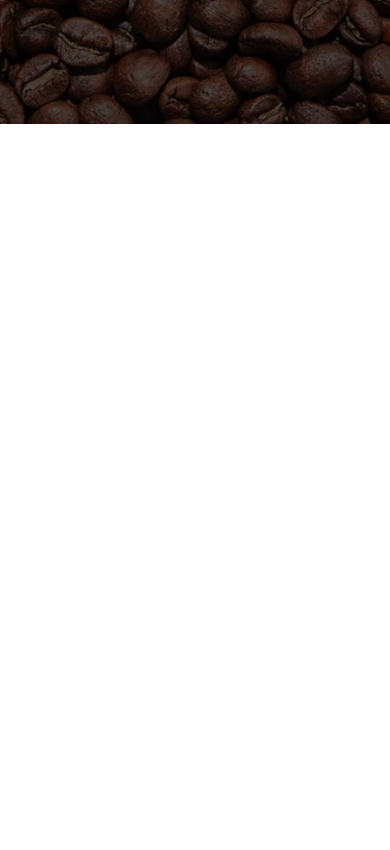
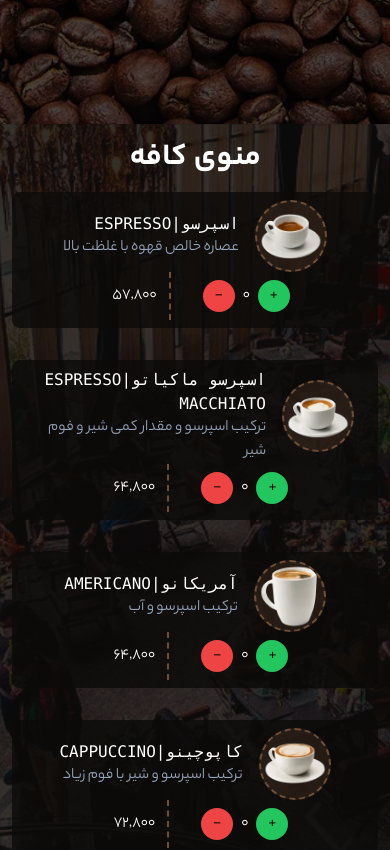
Before and after one commit to EHSANMADADI/Hotel-project, a Next.js app: page /coffee-shop in a window 390 px wide. Shown: the part 720-1570 px from the top of the page. Before the commit the page ends 844 px from the top, so only its background shows below. Built offline with nearby package versions, Linux system fonts and the light colour scheme.

Commit message:
Add menubar (Fully responsive)

```diff
--- /dev/null
+++ b/components/user/pages/cafe/Menu/Card-item.tsx
@@ -0,0 +1,40 @@
+import React from 'react'
+import Image from 'next/image'
+
+interface MenuItem {
+    item: {
+
+        id: number,
+        name: string
+        description: string
+        price: number
+        image: string
+    }
+}
+
+const CardItem = ({ item: { description, image, name, price } }: MenuItem) => {
+    return (<article className='flex xs:flex-col rounded-lg bg-stone-950/80 justify-between px-4 lg:px-8 md:px-6 py-2 items-center'>
+        <div className='flex gap-4 items-center'>
+
+            <Image className='rounded-full border-2 border-dashed border-coffee bg-coffee/25' src={image} alt='He' width={72} height={72} />
+            <div>
+                <p className='text-white font-mono'>{name}</p>
+                <p className='text-slate-400'>{description}</p>
+            </div>
+        </div>
+        <div className='flex items-center lg:gap-8 gap-6'>
+            <div className='flex gap-2 items-center'>
+                <button className='bg-green-500 hover:bg-green-600 flex justify-center items-center duration-200 w-8 h-8 rounded-full'>+</button>
+                <p className='text-white'>0</p>
+                <button className='bg-red-500 hover:bg-red-600 flex justify-center items-center duration-200 w-8 h-8 rounded-full'> - </button>
+            </div>
+            <p className='text-white border-r-2 border-coffee border-dashed p-3'>
+                {price.toLocaleString()}
+            </p>
+        </div>
+
+    </article>
+    )
+}
+
+export default CardItem
--- /dev/null
+++ b/components/user/pages/cafe/Menu/index.tsx
@@ -0,0 +1,19 @@
+import React from 'react'
+import MenuItems from './menu-items'
+import CardItem from './Card-item'
+const Menu = () => {
+    return (
+        <>
+            <section className="bg-stone-900 bg-blend-overlay bg-[url('/images/cafe/bg1.jpg')] bg-cover bg-center bg-fixed  ">
+                <h2 className='text-white text-3xl font-bold text-center py-4'>منوی کافه</h2>
+                <div className='grid grid-cols-2 lg:grid-cols-1 lg:gap-x-8 gap-x-16 gap-y-8 px-6 lg:px-4 md:px-3'>
+                {MenuItems.map((item)=>{
+                    return <CardItem item={item} key={item.id} />
+                })}
+                </div>
+            </section>
+        </>
+    )
+}
+
+export default Menu
--- a/components/user/pages/cafe/index.tsx
+++ b/components/user/pages/cafe/index.tsx
@@ -1,10 +1,12 @@
 import React from 'react'
 import Header from './Header'
+import Menu from './Menu'
 
 const Cafe = () => {
   return (
     <>
     <Header />
+    <Menu />
     </>
   )
 }
--- a/tailwind.config.ts
+++ b/tailwind.config.ts
@@ -14,6 +14,7 @@ const config: Config = {
       lg: { max: "1023px" },
       md: { max: "767px" },
       sm: { max: "639px" },
+      xs:{max :"593px" },
       "991px": { max: "991px" },
       "520px": { max: "520px" },
       "350px": { max: "350px" },
```
